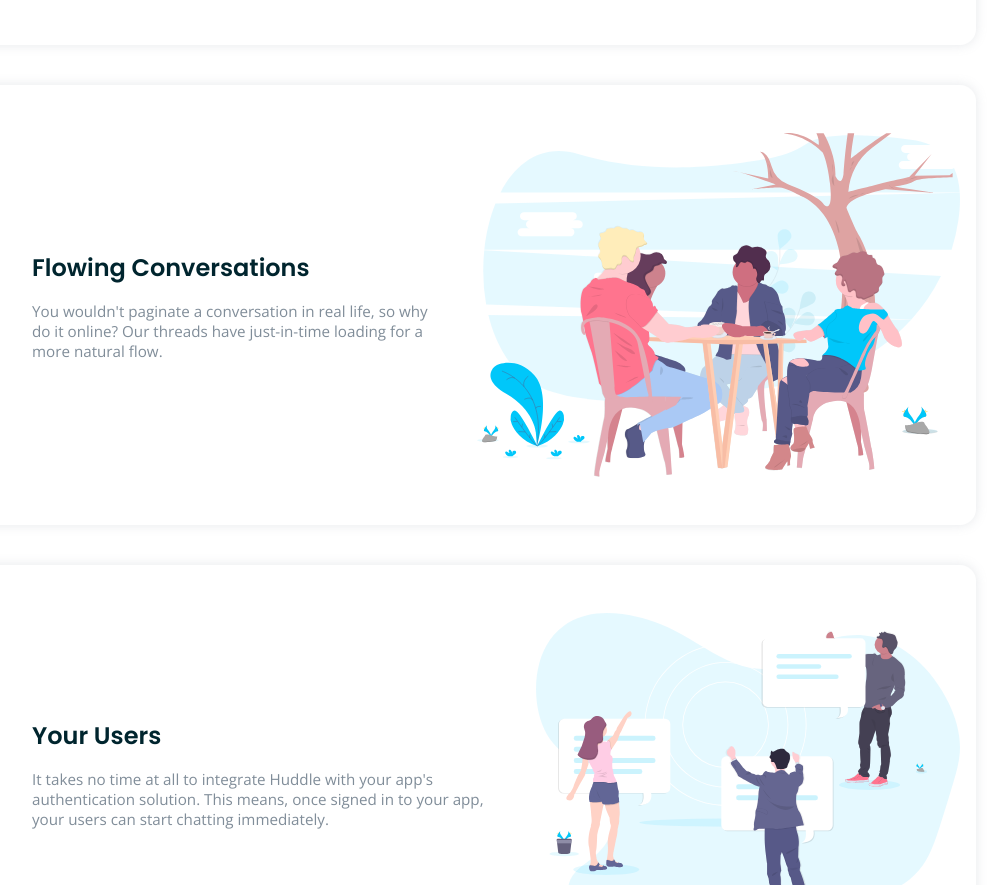
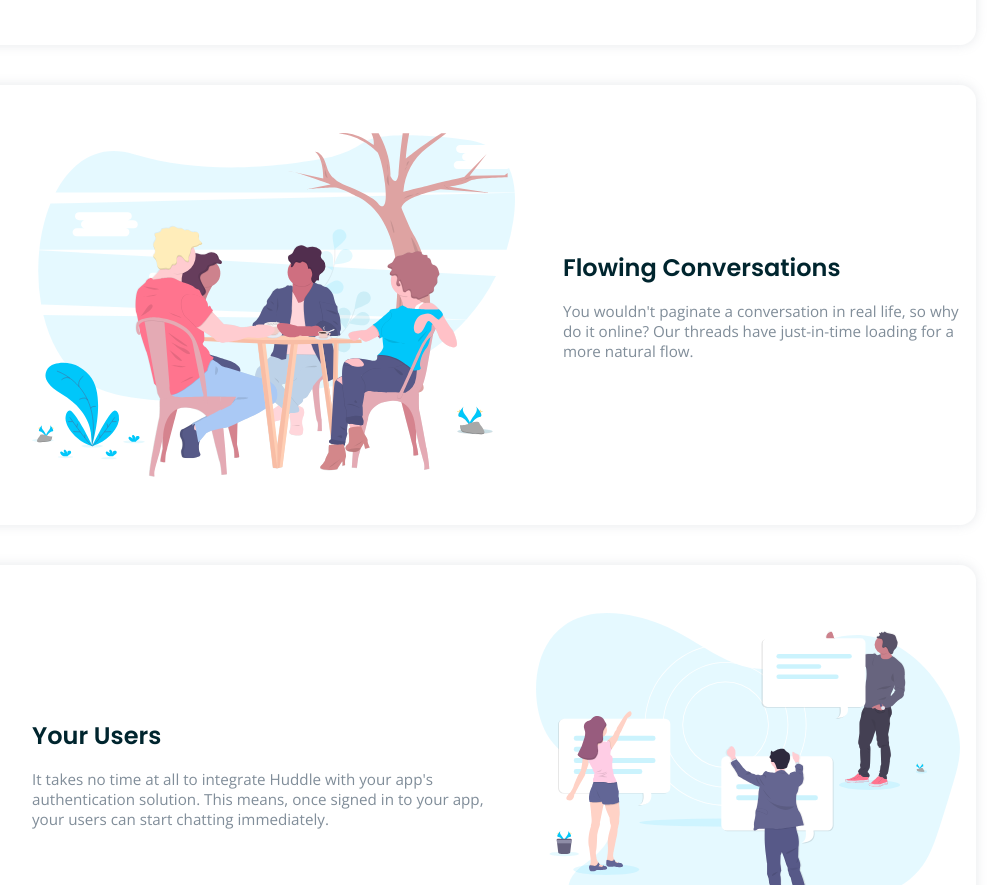
Before and after one commit to njorogejeff/huddle-landing-page-with-alternating-feature-blocks, a plain HTML site: page index.html in a window 1280 px wide. Shown: the part 1331-2216 px from the top of the page, without its empty margins (176-1167 px from the left). Drawn offline with nearby package versions, Linux system fonts and the light colour scheme.

Commit message:
changed the media queries dimensions from 769px to 768px and changed the second card flex property to reflect 'flex-direction: row'

```diff
--- a/css/style.css
+++ b/css/style.css
@@ -241,7 +241,7 @@ section:not(.huddle__feedback) {
 }
 
 
-@media screen and (min-width: 769px) {
+@media screen and (min-width: 768px) {
     body {
         text-align: left;
     }
@@ -306,7 +306,7 @@ section:not(.huddle__feedback) {
         padding: 3rem 1rem 3rem 5rem;
     }
     .flowing__conversations .card__container {
-        flex-direction: row;
+        flex-direction: row !important;
     }
     .mockup__img {
         margin-bottom: 0;
```
